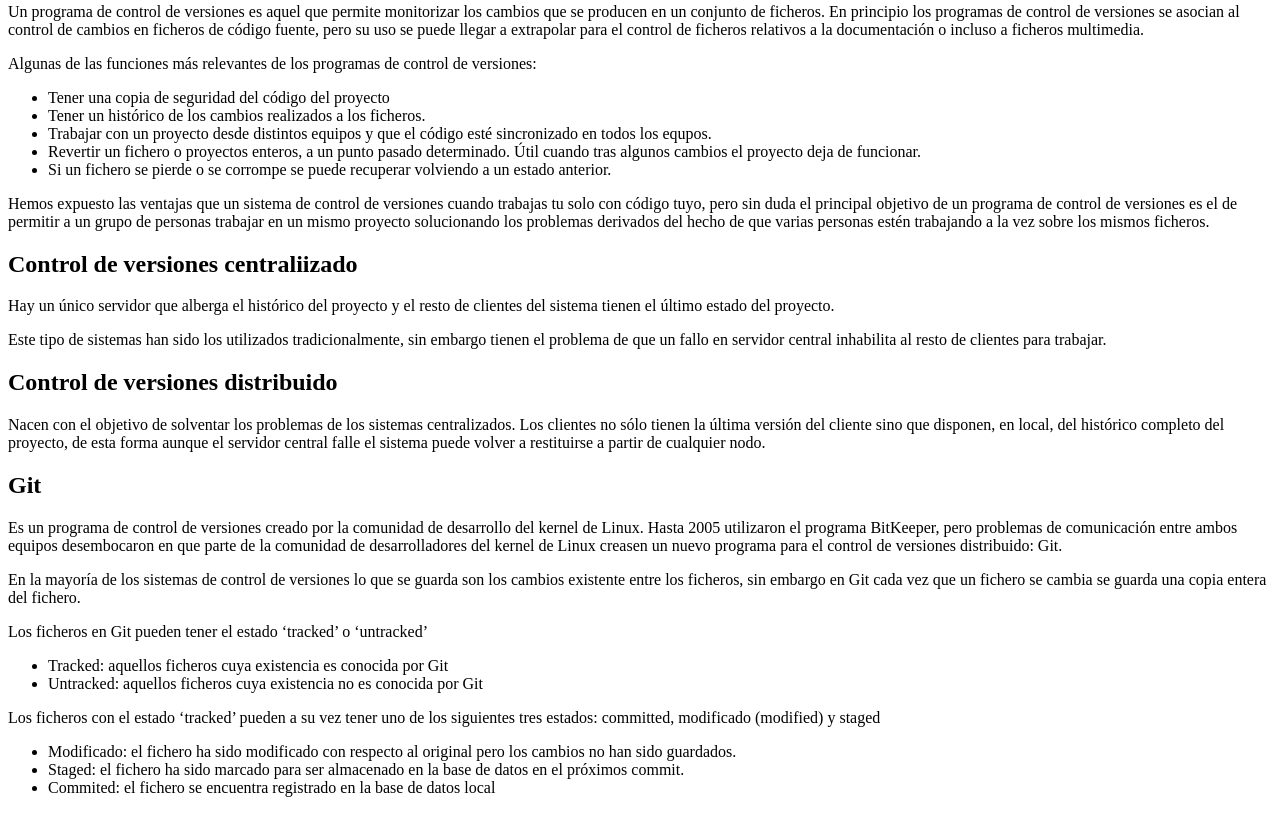
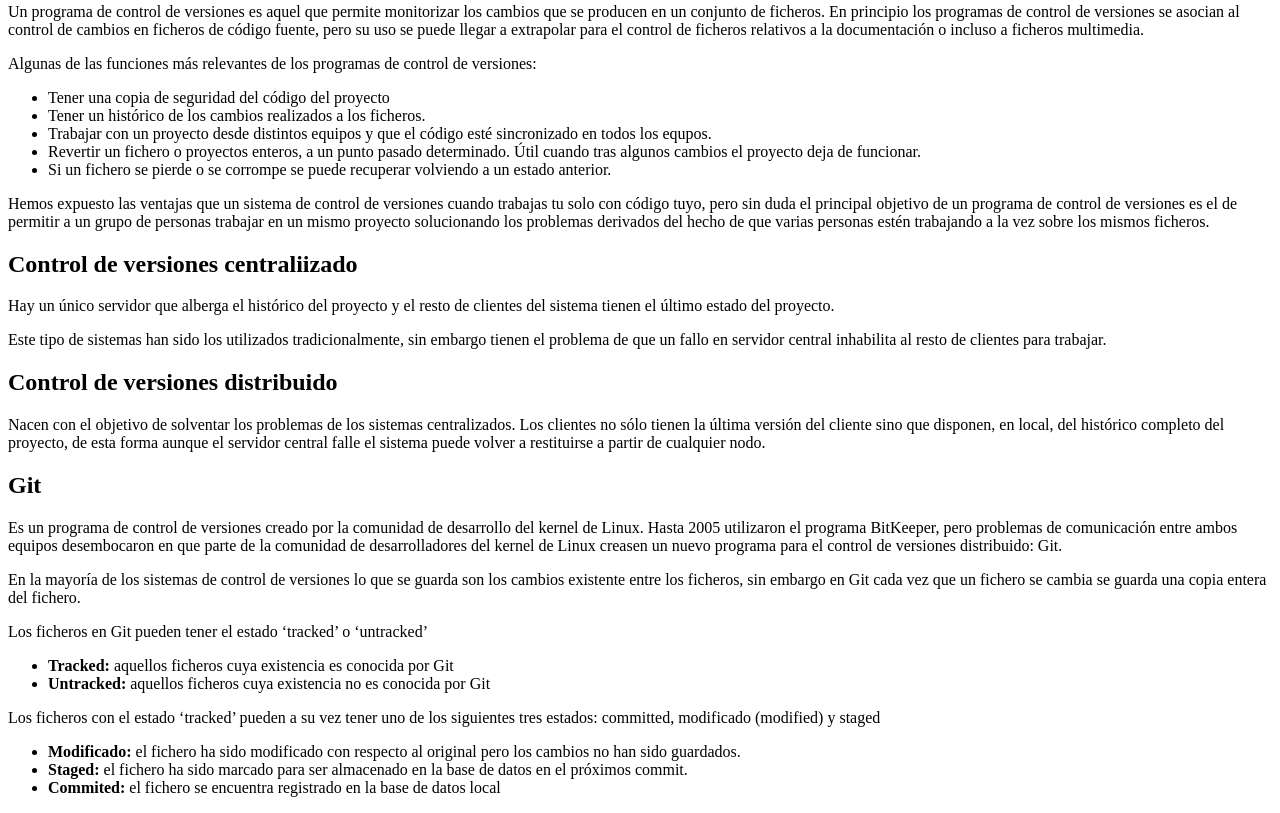
Before and after one commit to PabloCTX/Prueba2, a plain HTML site: page ejercicio13.html in a window 1280 px wide. Shown: the part 391-1204 px from the top of the page. Drawn offline with Linux system fonts and the light colour scheme.

Commit message:
Ejercicio 13 pdf

```diff
--- a/ejercicio13.html
+++ b/ejercicio13.html
@@ -74,15 +74,15 @@
 	guarda una copia entera del fichero. </p>
 	<p>Los ficheros en Git pueden tener el estado ‘tracked’ o ‘untracked’</p>
 	<ul>
-		<li>Tracked: aquellos ficheros cuya existencia es conocida por Git</li>
-		<li>Untracked: aquellos ficheros cuya existencia no es conocida por Git</li>
+		<li><strong>Tracked:</strong> aquellos ficheros cuya existencia es conocida por Git</li>
+		<li><strong>Untracked:</strong> aquellos ficheros cuya existencia no es conocida por Git</li>
 	</ul>
 	<p>Los ficheros con el estado ‘tracked’ pueden a su vez tener uno de los siguientes tres
 	estados: committed, modificado (modified) y staged</p>
 	<ul>
-		<li>Modificado: el fichero ha sido modificado con respecto al original pero los cambios no han sido guardados. </li>
-		<li>Staged: el fichero ha sido marcado para ser almacenado en la base de datos en el próximos commit. </li>
-		<li>Commited: el fichero se encuentra registrado en la base de datos local</li>
+		<li><strong>Modificado:</strong> el fichero ha sido modificado con respecto al original pero los cambios no han sido guardados. </li>
+		<li><strong>Staged:</strong> el fichero ha sido marcado para ser almacenado en la base de datos en el próximos commit. </li>
+		<li><strong>Commited:</strong> el fichero se encuentra registrado en la base de datos local</li>
 	</ul>
 </body>
 </html>
```
